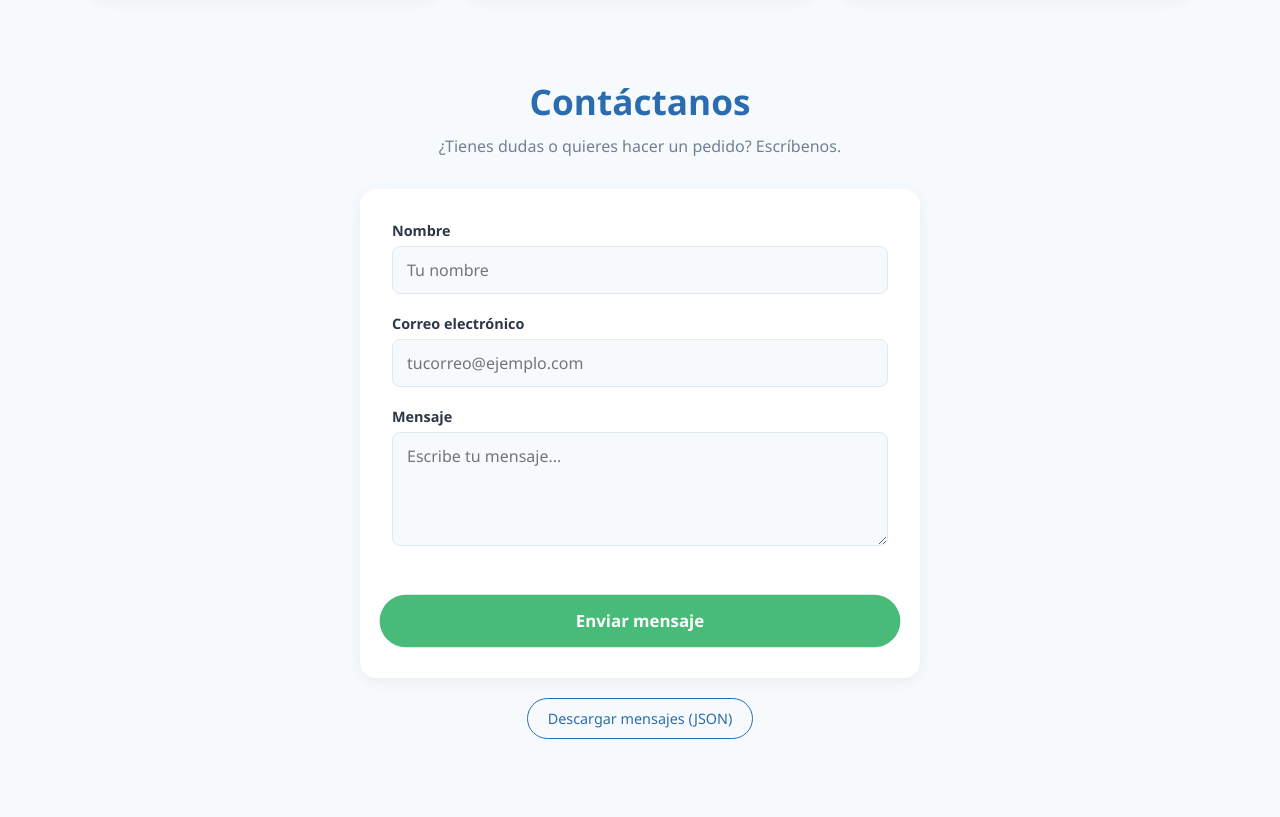
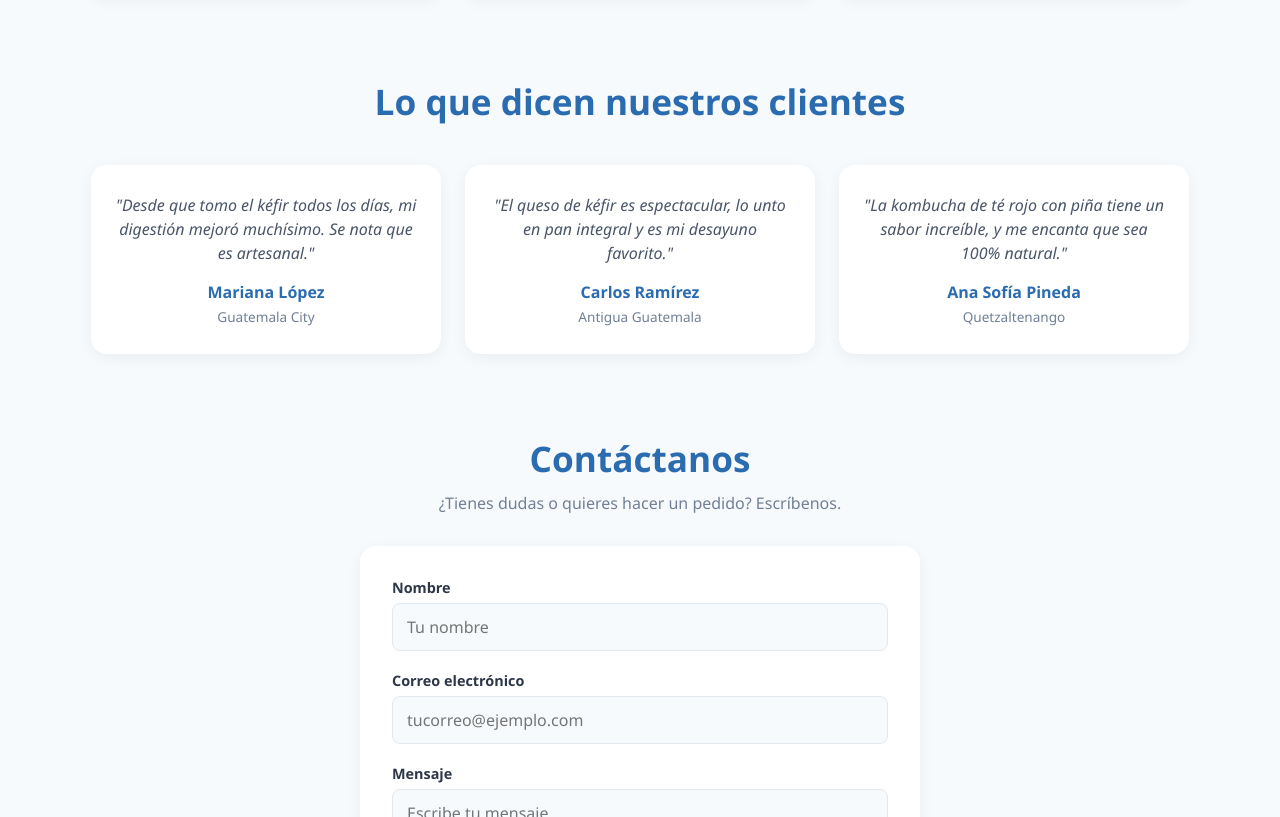
Before and after one commit to JoshYJX/kefir-vital-landing, a website built with Vite: page index.html in a window 1280 px wide. Shown: the part 1609-2426 px from the top of the page. Built offline with nearby package versions, Linux system fonts and the light colour scheme.

Commit message:
feat: implementa POO con JavaScript en la sección de testimonios

```diff
--- a/index.html
+++ b/index.html
@@ -18,6 +18,7 @@
             <a href="#" class="nav-link">Inicio</a>
             <a href="#beneficios" class="nav-link">Beneficios</a>
             <a href="#productos" class="nav-link">Productos</a>
+            <a href="#testimonios" class="nav-link">Testimonios</a>
             <a href="#contacto" class="nav-link">Contacto</a>
         </div>
     </nav>
@@ -99,6 +100,12 @@
         </div>
     </section>
 
+    <!-- Sección de Testimonios (generada con POO en JavaScript, sin TypeScript) -->
+    <section id="testimonios" class="testimonios oculto">
+        <h2 class="testimonios-titulo">Lo que dicen nuestros clientes</h2>
+        <div id="testimonios-lista" class="testimonios-grid"></div>
+    </section>
+
     <!-- Sección de Contacto -->
     <section id="contacto" class="contacto oculto">
         <h2 class="contacto-titulo">Contáctanos</h2>
@@ -139,5 +146,6 @@
 
     <!-- Conexión con JS -->
     <script type="module" src="/src/main.ts"></script>
+    <script type="module" src="/src/testimonios.js"></script>
 </body>
 </html>
--- a/src/styles/main.scss
+++ b/src/styles/main.scss
@@ -338,6 +338,73 @@ body {
 }
 
 // ==========================================================================
+// TESTIMONIOS
+// ==========================================================================
+.testimonios {
+  max-width: 1200px;
+  margin: 0 auto 80px auto;
+  padding: 0 20px;
+
+  &-titulo {
+    text-align: center;
+    font-size: 1.8rem;
+    color: $color-primario;
+    margin-bottom: 40px;
+
+    @media (min-width: 768px) {
+      font-size: 2.2rem;
+    }
+  }
+
+  &-grid {
+    display: flex;
+    justify-content: center;
+    gap: 24px;
+    flex-wrap: wrap;
+  }
+}
+
+.testimonio-tarjeta {
+  background: #fff;
+  padding: 28px 24px;
+  border-radius: $radio-tarjeta;
+  box-shadow: $sombra-suave;
+  flex: 1;
+  min-width: 100%;
+  max-width: 350px;
+  text-align: center;
+  transition: transform $transicion-rapida, box-shadow $transicion-rapida;
+
+  @media (min-width: 768px) {
+    min-width: 280px;
+  }
+
+  &:hover {
+    transform: translateY(-6px);
+    box-shadow: $sombra-hover;
+  }
+}
+
+.testimonio-texto {
+  color: $color-texto-secundario;
+  font-style: italic;
+  margin-bottom: 16px;
+  line-height: 1.5;
+}
+
+.testimonio-nombre {
+  display: block;
+  color: $color-primario;
+}
+
+.testimonio-ubicacion {
+  display: block;
+  color: $color-texto-suave;
+  font-size: 0.85rem;
+  margin-top: 4px;
+}
+
+// ==========================================================================
 // CONTACTO
 // ==========================================================================
 .contacto {
--- /dev/null
+++ b/src/testimonios.js
@@ -0,0 +1,70 @@
+// ---------------------------------------------------------------
+// POO con JavaScript puro (sin tipos, a propósito): una clase
+// modela cada testimonio, y otra administra la sección completa.
+// ---------------------------------------------------------------
+
+class Testimonio {
+  constructor(nombre, ubicacion, texto) {
+    this.nombre = nombre;
+    this.ubicacion = ubicacion;
+    this.texto = texto;
+  }
+
+  // Método que devuelve el HTML de la tarjeta de este testimonio
+  aHTML() {
+    return `
+      <article class="testimonio-tarjeta">
+        <p class="testimonio-texto">"${this.texto}"</p>
+        <strong class="testimonio-nombre">${this.nombre}</strong>
+        <span class="testimonio-ubicacion">${this.ubicacion}</span>
+      </article>
+    `;
+  }
+}
+
+// Clase que administra la sección completa de testimonios
+class SeccionTestimonios {
+  constructor(selector) {
+    this.contenedor = document.querySelector(selector);
+    this.testimonios = [];
+  }
+
+  agregar(testimonio) {
+    this.testimonios.push(testimonio);
+  }
+
+  render() {
+    this.contenedor.innerHTML = this.testimonios
+      .map((t) => t.aHTML())
+      .join("");
+  }
+}
+
+// Uso: testimonios reales de clientes de Kéfir Vital
+const seccion = new SeccionTestimonios("#testimonios-lista");
+
+seccion.agregar(
+  new Testimonio(
+    "Mariana López",
+    "Guatemala City",
+    "Desde que tomo el kéfir todos los días, mi digestión mejoró muchísimo. Se nota que es artesanal."
+  )
+);
+
+seccion.agregar(
+  new Testimonio(
+    "Carlos Ramírez",
+    "Antigua Guatemala",
+    "El queso de kéfir es espectacular, lo unto en pan integral y es mi desayuno favorito."
+  )
+);
+
+seccion.agregar(
+  new Testimonio(
+    "Ana Sofía Pineda",
+    "Quetzaltenango",
+    "La kombucha de té rojo con piña tiene un sabor increíble, y me encanta que sea 100% natural."
+  )
+);
+
+seccion.render();
```
